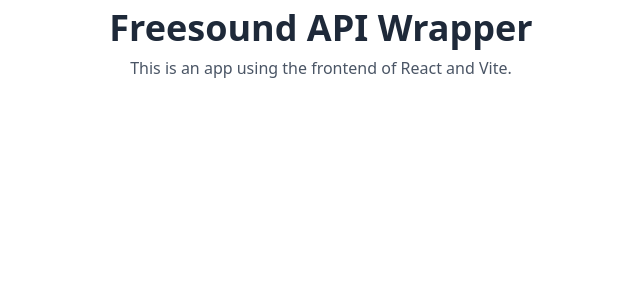
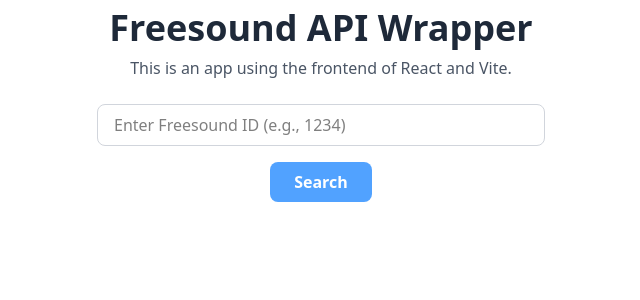
Before and after one commit to maseilertsen/freesoundApiGolang, a React (Vite) app in the folder frontend/freesound-client/: page / in a window 1280 px wide. Shown: the top 300 px of the page, without its empty margins (319-959 px from the left). Built offline with nearby package versions, Linux system fonts and the light colour scheme.

Commit message:
feat: Text input and submit-button

```diff
--- a/frontend/freesound-client/src/App.jsx
+++ b/frontend/freesound-client/src/App.jsx
@@ -1,10 +1,12 @@
 import './App.css'
 import Header from './components/Header.jsx'
+import QueryInput from './components/QueryInput.jsx'
 
 function App() {
   return (
     <div className="min-h-screen bg-white">
       <Header />
+      <QueryInput />
     </div>
   )
 }
--- /dev/null
+++ b/frontend/freesound-client/src/components/QueryInput.jsx
@@ -0,0 +1,32 @@
+import { useState } from 'react'
+
+export default function QueryInput() {
+  const [searchId, setSearchId] = useState('')
+
+  // This function runs when form is submitted
+  function handleSubmit(e) {
+    e.preventDefault()// Prevent the browser's default form behavior (page reload)
+
+    // Logging value before as proof of concept.
+    console.log('Searching for ID:', searchId)
+  }
+
+  return (
+    // onSubmit connects to our handleSubmit function
+    <form onSubmit={handleSubmit} className="flex flex-col items-center gap-4 p-4">
+      <input
+        type="text"
+        placeholder="Enter Freesound ID (e.g., 1234)"
+        className="w-full max-w-md px-4 py-2 border border-gray-300 rounded-lg focus:outline-none focus:ring-2 focus:ring-blue-500"
+        value={searchId} // The input always displays what's in our state
+        onChange={(e) => setSearchId(e.target.value)} // onChange fires every time the user types a character
+      />
+      <button
+        type="submit"
+        className="px-6 py-2 bg-blue-400 text-white font-semibold rounded-lg hover:bg-blue-650 transition-colors"
+      >
+        Search
+      </button>
+    </form>
+  )
+}
```
